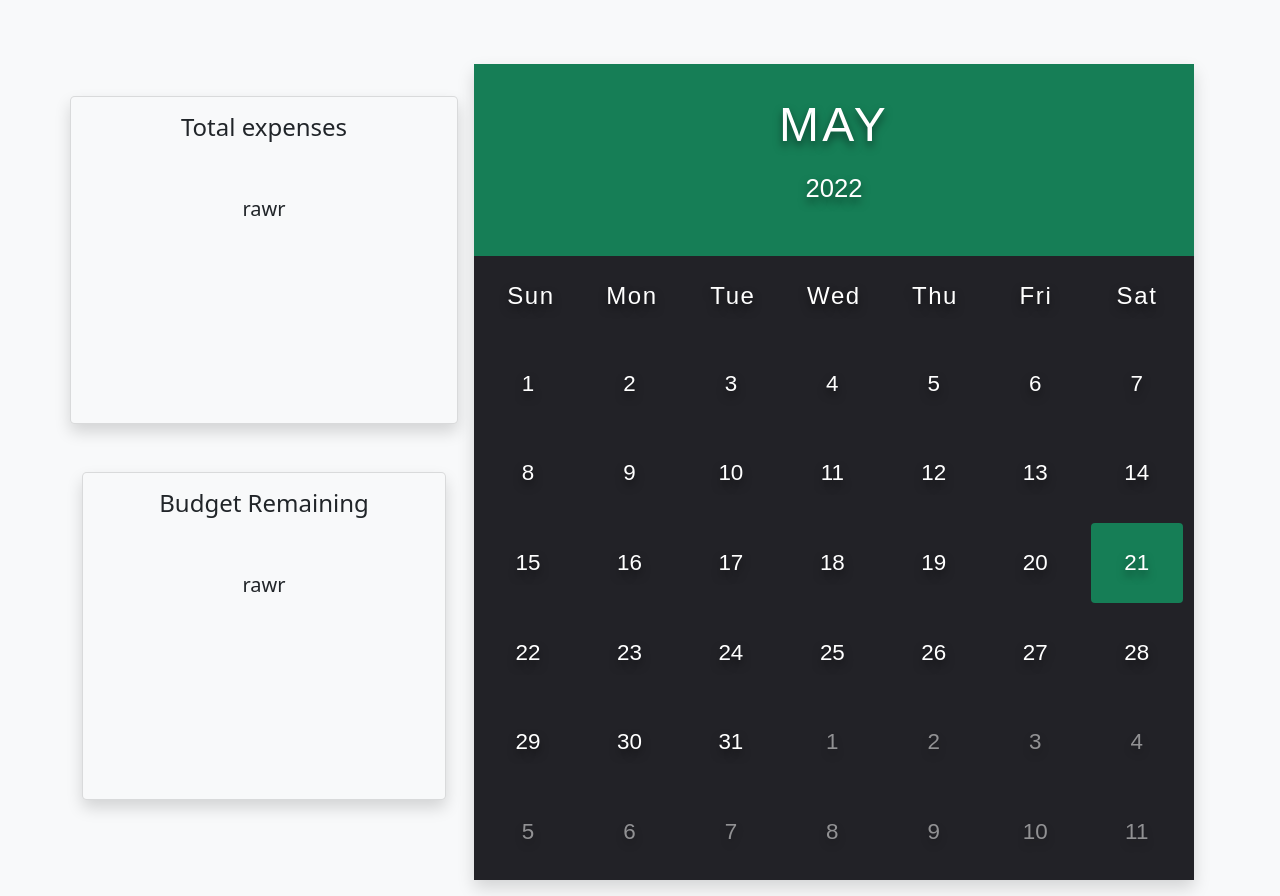
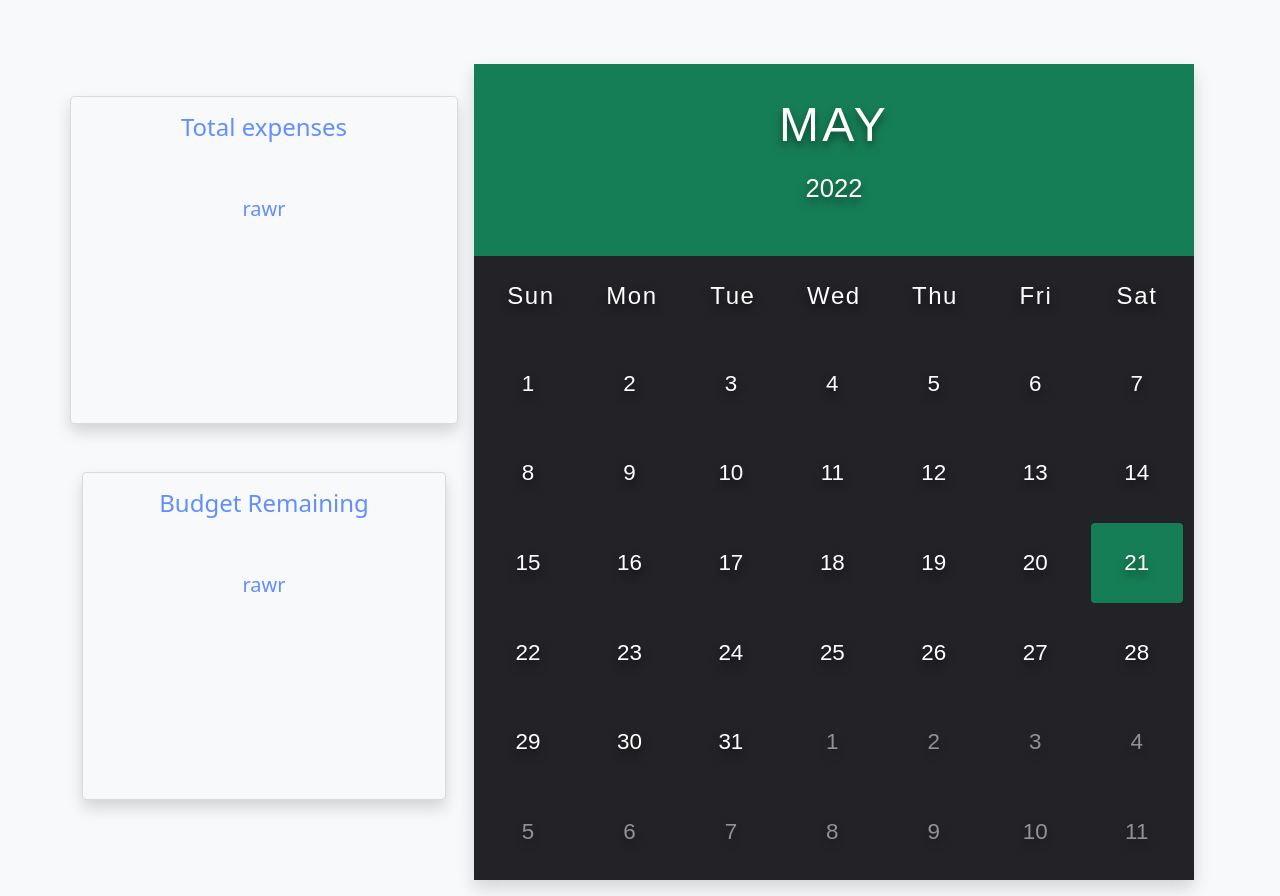
Before and after one commit to 0IUwUL/G-Track, a CodeIgniter app: page /ex/ in a window 1280 px wide. Shown: the part 64-960 px from the top of the page. Run offline with CodeIgniter, Linux system fonts and the light colour scheme.

Commit message:
Expense Page text color adjusted

```diff
--- a/application/views/expense_page.php
+++ b/application/views/expense_page.php
@@ -1,7 +1,7 @@
     <div class="container mt-5">
         <div class="row">
             <!-- content -->
-            <div class="row col justify-content-center my-5">
+            <div class="row col justify-content-center my-5 text-color">
                     <div class="card text-center bg-light p-0 d_expenses rounded-3 shadow">
                         <div class="card-body">
                             <h4 class="card-title">Total expenses</h4>
```
